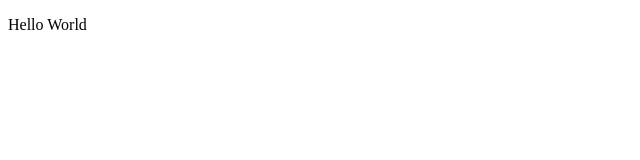
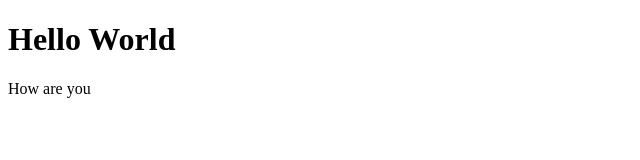
Before and after one commit to Podsolnuhhh/fast_pr, a plain HTML site: page index.html in a window 1280 px wide. Shown: the whole page, without its empty margins (0-640 px from the left). Drawn offline with Linux system fonts and the light colour scheme.

Commit message:
Update index.html
15.02.2025 12:50

```diff
--- a/index.html
+++ b/index.html
@@ -6,6 +6,7 @@
     <title>Document</title>
 </head>
 <body>
-    <p>Hello World</p>
+    <h1>Hello World</h1>
+    <p>How are you</p>
 </body>
 </html>
```
